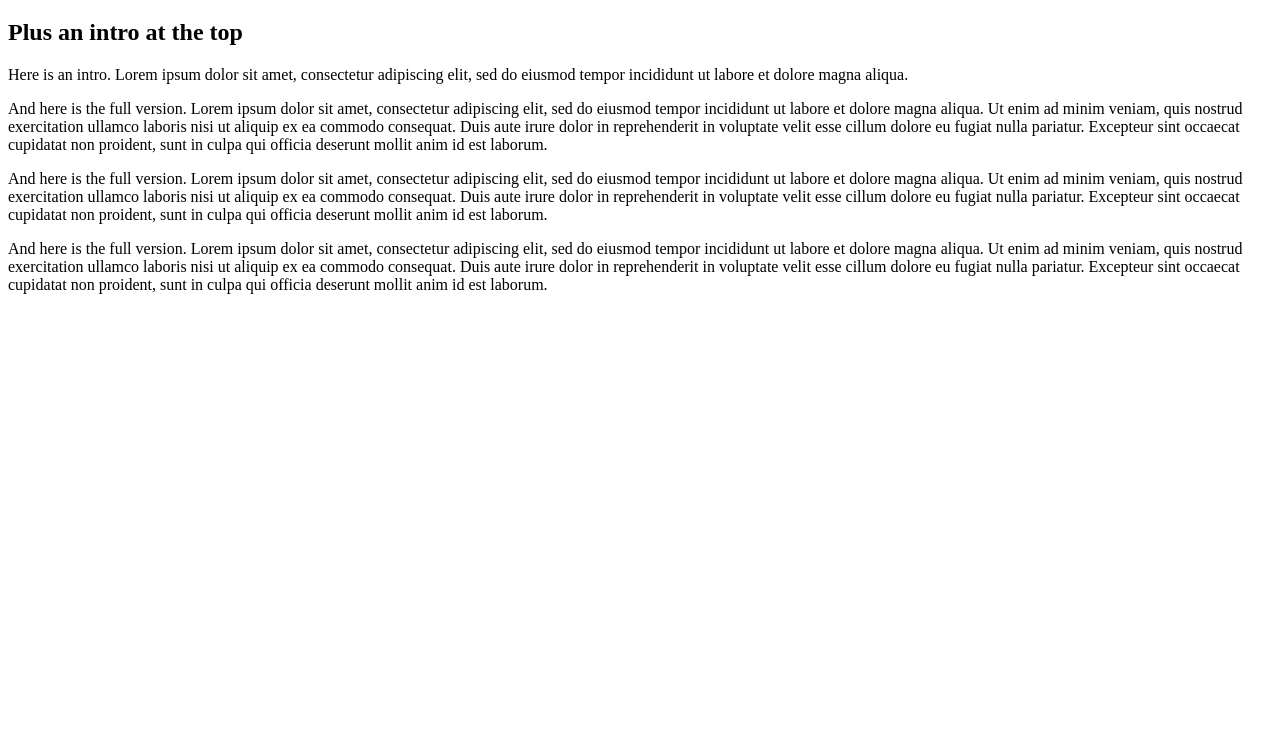
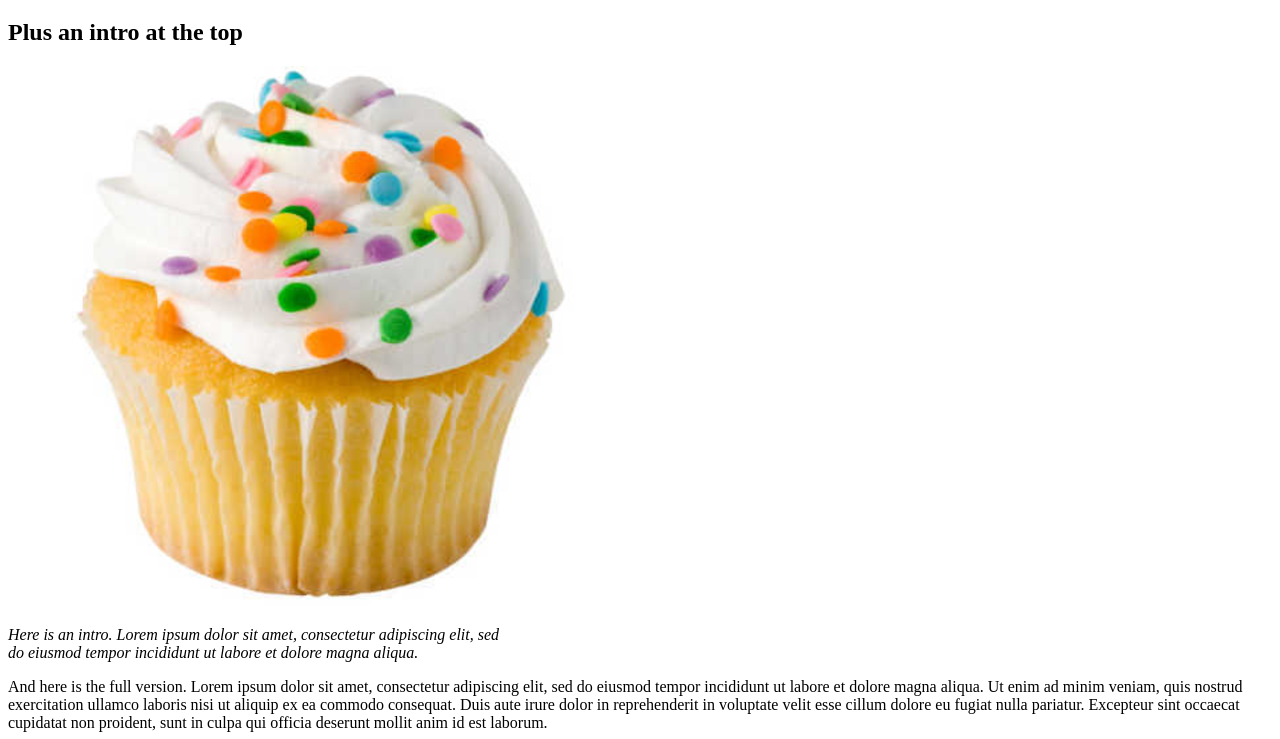
Before and after one commit to burentop/new-page, a plain HTML site: page index.html in a window 1280 px wide. Shown: the part 61-800 px from the top of the page. Drawn offline with Linux system fonts and the light colour scheme.

Commit message:
complete html file.

```diff
--- a/css/styles.css
+++ b/css/styles.css
@@ -0,0 +1,10 @@
+p.intro {
+  width: 40%;
+  font-style: italic;
+}
+
+p.author {
+  width: 75%;
+  font-style: italic;
+  font-weight: bold;
+}
--- a/index.html
+++ b/index.html
@@ -7,7 +7,8 @@
   <body>
     <h1>Paragraphs of text!</h1>
     <h2>Plus an intro at the top</h2>
-    <p>Here is an intro. Lorem ipsum dolor sit amet, consectetur adipiscing elit, sed do eiusmod tempor incididunt ut labore et dolore magna aliqua.</p>
+    <img src="img/cupcake.png" alt="Picture of a cupcake." />
+    <p class="intro">Here is an intro. Lorem ipsum dolor sit amet, consectetur adipiscing elit, sed do eiusmod tempor incididunt ut labore et dolore magna aliqua.</p>
     <p>And here is the full version. Lorem ipsum dolor sit amet, consectetur adipiscing elit, sed do eiusmod tempor incididunt ut labore et dolore magna
      aliqua. Ut enim ad minim veniam, quis nostrud exercitation ullamco laboris nisi ut aliquip ex ea commodo consequat. Duis aute irure dolor in
      reprehenderit in voluptate velit esse cillum dolore eu fugiat nulla pariatur. Excepteur sint occaecat cupidatat non proident, sunt in culpa qui
@@ -18,11 +19,13 @@
       reprehenderit in voluptate velit esse cillum dolore eu fugiat nulla pariatur. Excepteur sint occaecat cupidatat non proident, sunt in culpa qui
       officia deserunt mollit anim id est laborum.
     </p>
-    <p>
-      And here is the full version. Lorem ipsum dolor sit amet, consectetur adipiscing elit, sed do eiusmod tempor incididunt ut labore et dolore magna
+    <p class="author">
+      Here is a bit about the author. Lorem ipsum dolor sit amet, consectetur adipiscing elit, sed do eiusmod tempor incididunt ut labore et dolore magna
       aliqua. Ut enim ad minim veniam, quis nostrud exercitation ullamco laboris nisi ut aliquip ex ea commodo consequat. Duis aute irure dolor in
       reprehenderit in voluptate velit esse cillum dolore eu fugiat nulla pariatur. Excepteur sint occaecat cupidatat non proident, sunt in culpa qui
       officia deserunt mollit anim id est laborum.
     </p>
+
+    <a href="http://www.example.com/more">More cupcakes</a>
   </body>
 </html>
```
Also changed, not shown: img/cupcake.png (added).
